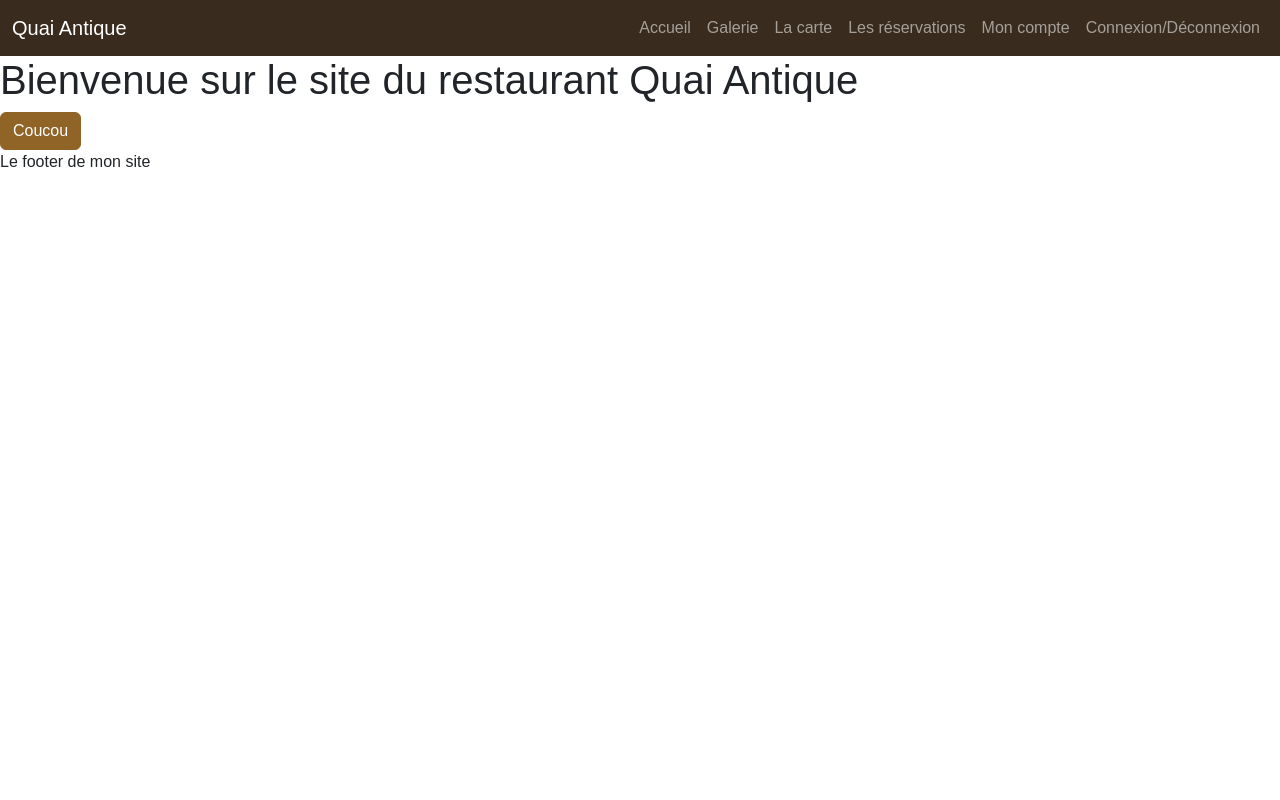
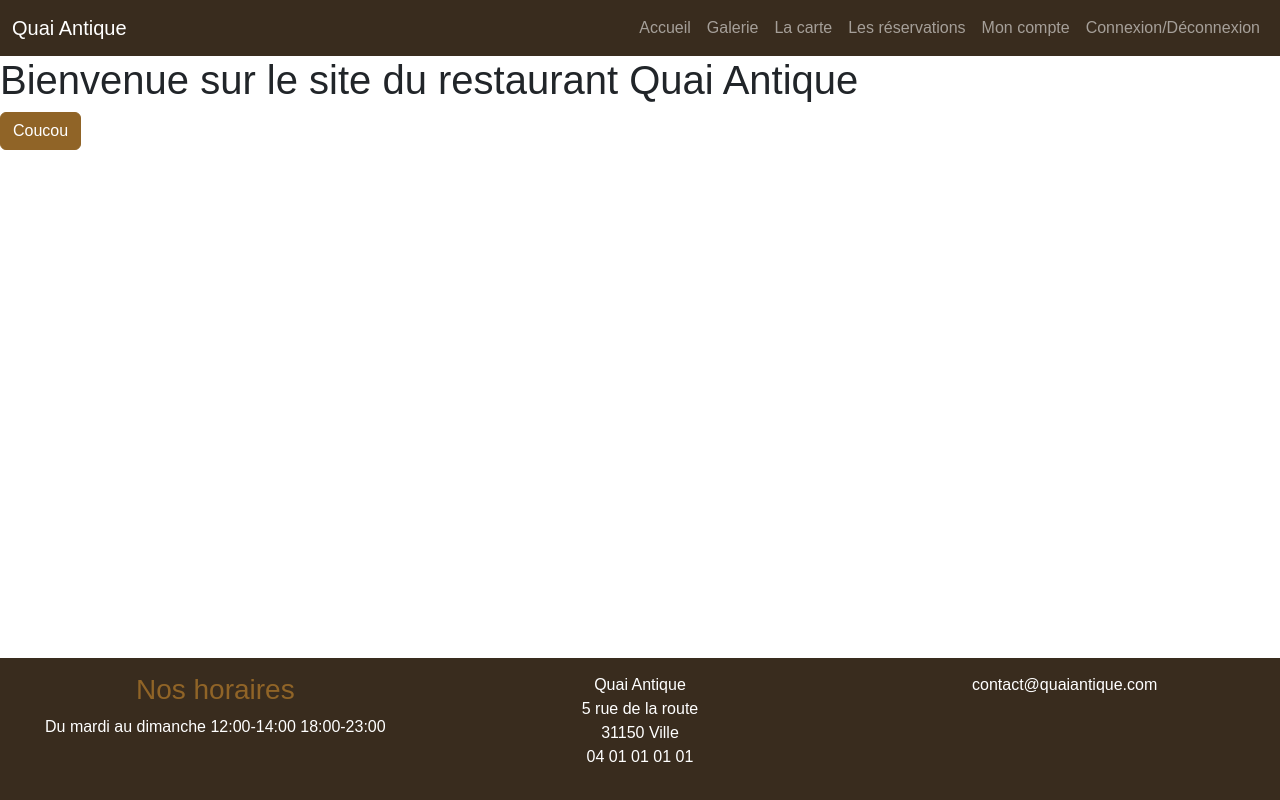
Before and after one commit to Jessica130883/QuaiAntiqueRestaurantFront, a website with bundled scripts: page index.html in a window 1280 px wide. Built offline with nearby package versions, Linux system fonts and the light colour scheme; files whose address does not match are found by name; a web font is replaced by a local one.

Commit message:
Ajout du footer

```diff
--- a/Scss/main.scss
+++ b/Scss/main.scss
@@ -1,2 +1,16 @@
 @import url("/node_modules/bootstrap-icons/font/bootstrap-icons.css");
 @import 'custom';
+
+html{
+    position: relative;
+    min-height: 100%;
+}
+main{
+    margin-bottom: 223px;
+}
+footer.footer{
+    padding: 15px;
+    position: absolute;
+    bottom: 0;
+    width: 100%;
+}
--- a/index.html
+++ b/index.html
@@ -51,7 +51,27 @@
 
     </main>
 
-    <footer>Le footer de mon site</footer>
+    <footer class="bg-dark text-white text-center footer">
+      <div class="row">
+        <div class="col-12 col-lg-4">
+            <h3 class="text-primary">Nos horaires</h3>
+            <p>Du mardi au dimanche 12:00-14:00 18:00-23:00</p>
+        </div>
+
+        <div class="col-6 col-lg-4">
+            <p>Quai Antique <br/>
+                5 rue de la route<br/>
+                31150 Ville<br/>
+                04 01 01 01 01
+            </p>
+        </div>
+
+        <div class="col-6 col-lg-4">
+            <p>contact@quaiantique.com</p>
+        </div>
+    </div>
+
+    </footer>
 
     <script type="module" src="Router/router.js"></script>
     <script src="node_modules/bootstrap/dist/js/bootstrap.bundle.min.js"></script>
```
Also changed, not shown: Scss/main.css, 1 other file.
